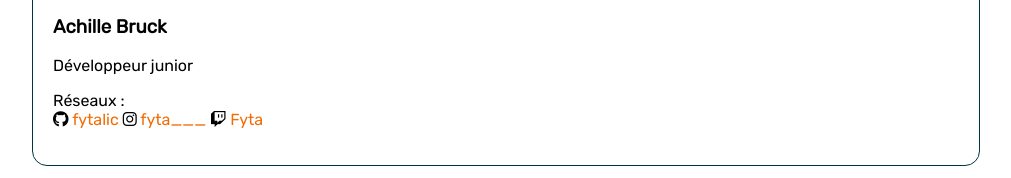
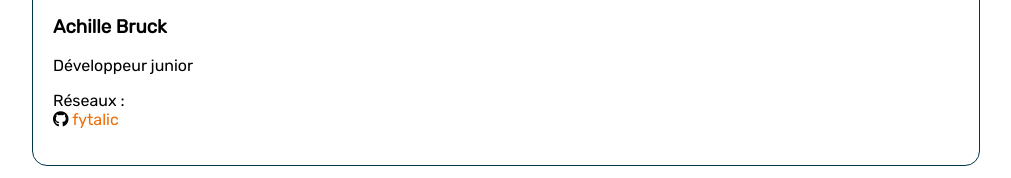
Before and after one commit to Skyral1/Porte-Ouvertes, a plain HTML site: page credits.html in a window 1280 px wide. Shown: the part 1055-1233 px from the top of the page, without its empty margins (134-1145 px from the left). Drawn offline with Linux system fonts and the light colour scheme.

Commit message:
Change : Remove link AB
Signed-off-by: Thibault Soquette <thibault.soquette.pro@gmail.com>

```diff
--- a/credits.html
+++ b/credits.html
@@ -164,20 +164,6 @@
 						<br />
 						<i class="fa-brands fa-github"></i>
 						<a target="_blank" href="https://github.com/fytalic">fytalic</a>
-						<i class="fa-brands fa-instagram"></i>
-						<a
-							href="https://instagram.com/fyta___"
-							target="_blank"
-							rel="noopener noreferrer"
-							>fyta___</a
-						>
-						<i class="fa-brands fa-twitch"></i>
-						<a
-							href="https://www.twitch.tv/Fyta"
-							target="_blank"
-							rel="noopener noreferrer"
-							>Fyta</a
-						>
 					</p>
 				</div>
 			</div>
```
